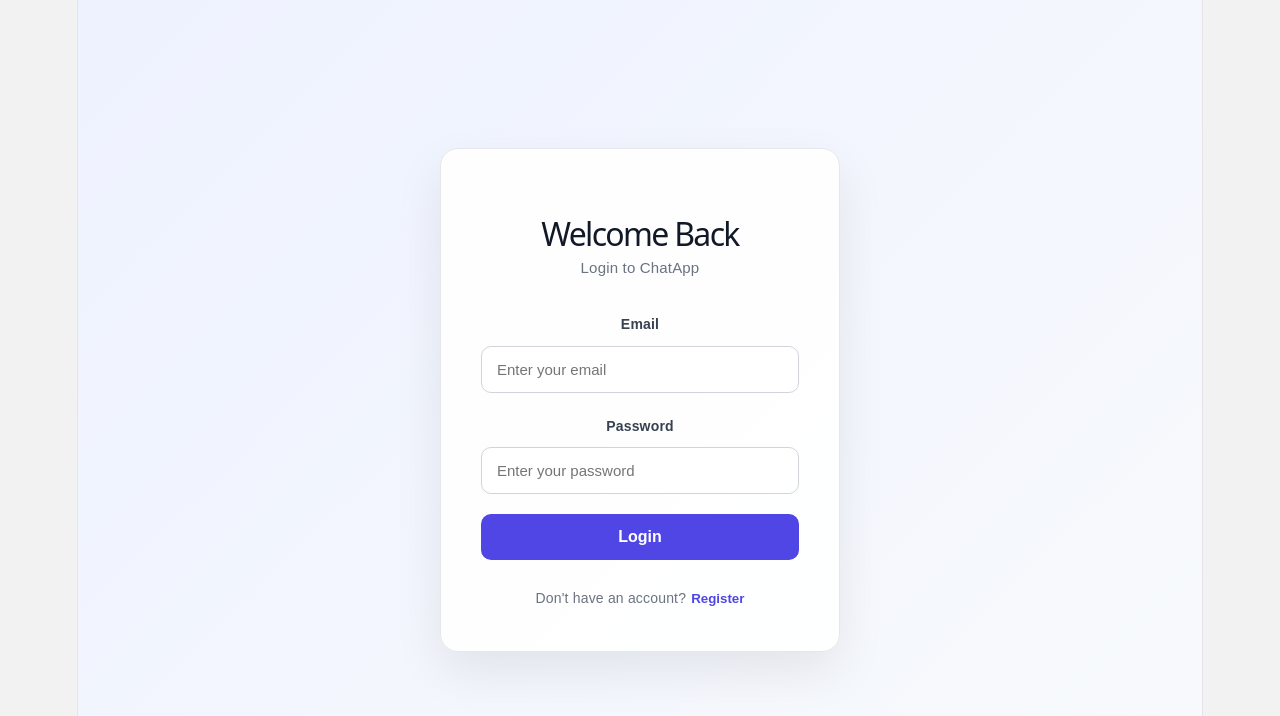
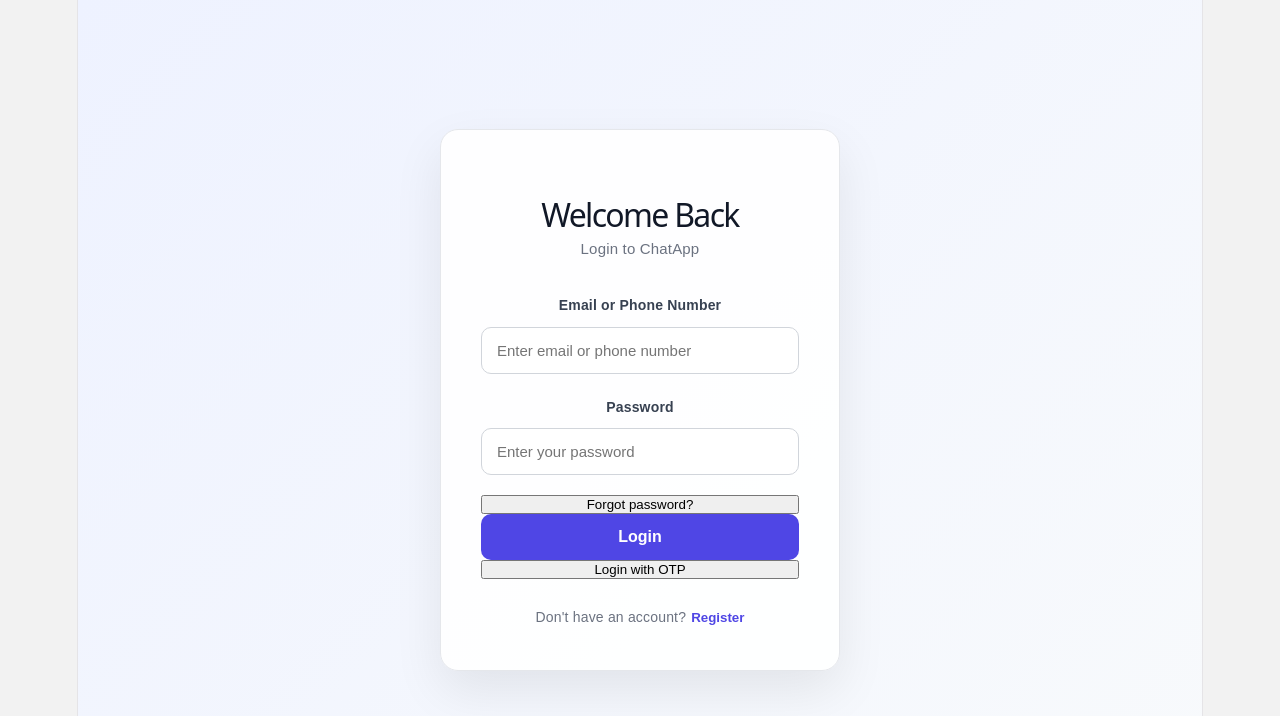
Before and after one commit to ankitgangwarwork-jpg/vynk-frontend, a React (Vite) app: page / in a window 1280 px wide. Shown: the top 716 px of the page. Built offline with nearby package versions, Linux system fonts and the light colour scheme; no server answers.

Commit message:
Add files via upload

```diff
--- a/src/pages/Login.jsx
+++ b/src/pages/Login.jsx
@@ -2,21 +2,40 @@ import { useState } from "react";
 import { api } from "../api";
 import "./Login.css";
 
-function Login({ onLogin, onRegister }) {
-  const [email, setEmail] = useState("");
+function Login({ onSuccess, onLogin, onRegister, onForgot }) {
+  const [identifier, setIdentifier] = useState(""); // email ya phone
   const [password, setPassword] = useState("");
+  const [useOtp, setUseOtp] = useState(false); // true = OTP se login
 
   const handleLogin = async (e) => {
     e.preventDefault();
 
-    if (!email || !password) {
+    const id = identifier.trim();
+
+    if (!id || (!useOtp && !password)) {
       alert("Please fill all fields");
       return;
     }
 
     try {
-      await api.login(email, password); // backend OTP bhejta hai
-      onLogin(email);
+      if (useOtp) {
+        await api.otpLogin(id); // email / SMS par OTP jaata hai
+        onLogin(id);
+        return;
+      }
+
+      const data = await api.login(id, password);
+
+      // Email abhi verify nahi hui -> OTP page
+      if (data.otpRequired) {
+        onLogin(data.email);
+        return;
+      }
+
+      // Seedha login (OTP nahi)
+      localStorage.setItem("token", data.token);
+      localStorage.setItem("user", JSON.stringify(data.user));
+      onSuccess(data.user);
     } catch (err) {
       alert(err.message);
     }
@@ -30,14 +49,16 @@ function Login({ onLogin, onRegister }) {
         <p className="login-subtitle">Login to ChatApp</p>
 
         <form onSubmit={handleLogin}>
-          <label>Email</label>
+          <label>Email or Phone Number</label>
           <input
-            type="email"
-            placeholder="Enter your email"
-            value={email}
-            onChange={(e) => setEmail(e.target.value)}
+            type="text"
+            placeholder="Enter email or phone number"
+            value={identifier}
+            onChange={(e) => setIdentifier(e.target.value)}
           />
 
+          {!useOtp && (
+            <>
               <label>Password</label>
               <input
                 type="password"
@@ -46,8 +67,26 @@ function Login({ onLogin, onRegister }) {
                 onChange={(e) => setPassword(e.target.value)}
               />
 
+              <button
+                type="button"
+                className="forgot-link"
+                onClick={onForgot}
+              >
+                Forgot password?
+              </button>
+            </>
+          )}
+
           <button type="submit" className="login-button">
-            Login
+            {useOtp ? "Send OTP" : "Login"}
+          </button>
+
+          <button
+            type="button"
+            className="mode-switch"
+            onClick={() => setUseOtp(!useOtp)}
+          >
+            {useOtp ? "Login with password" : "Login with OTP"}
           </button>
         </form>
 
```
Lines whose indentation alone changed are shown as unchanged.
